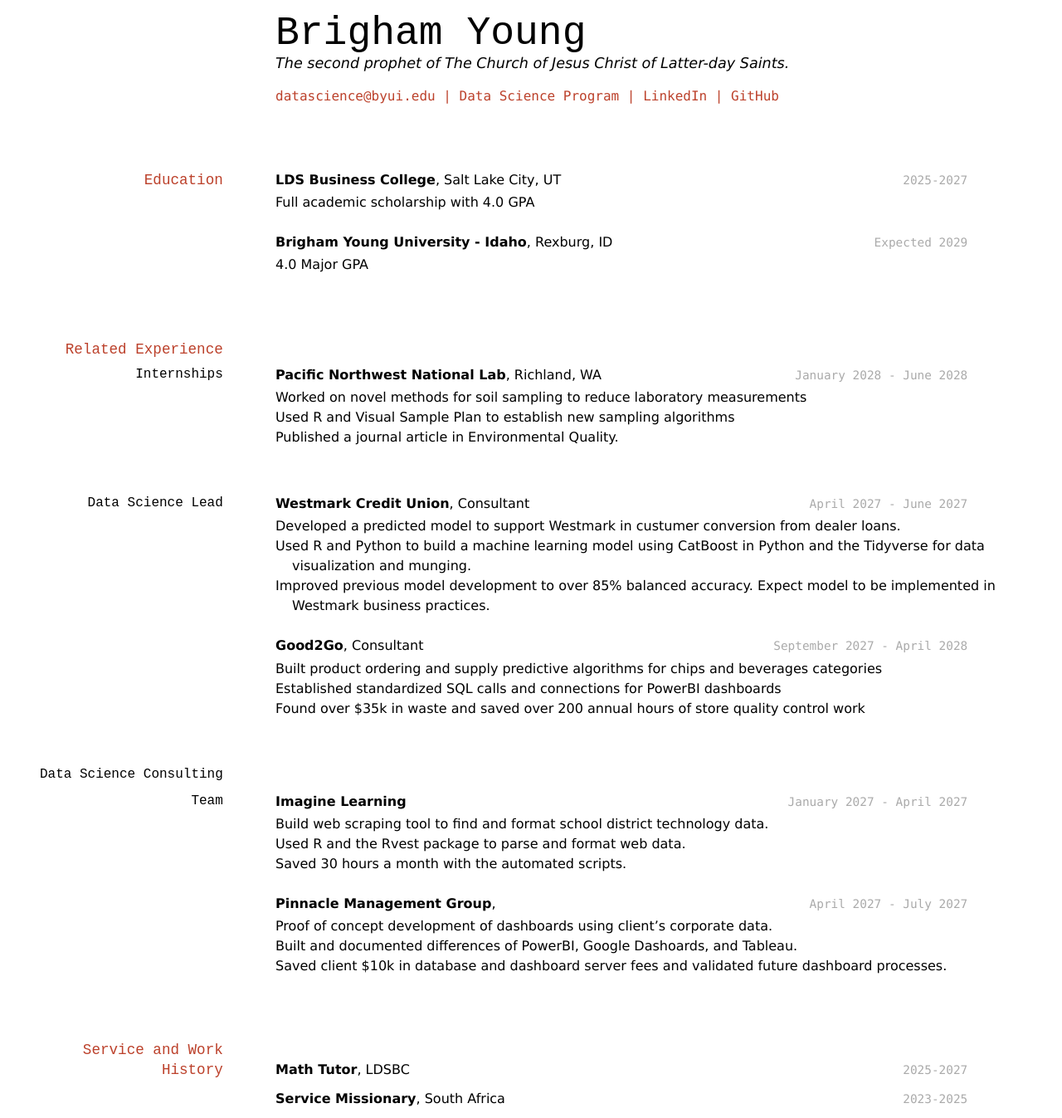
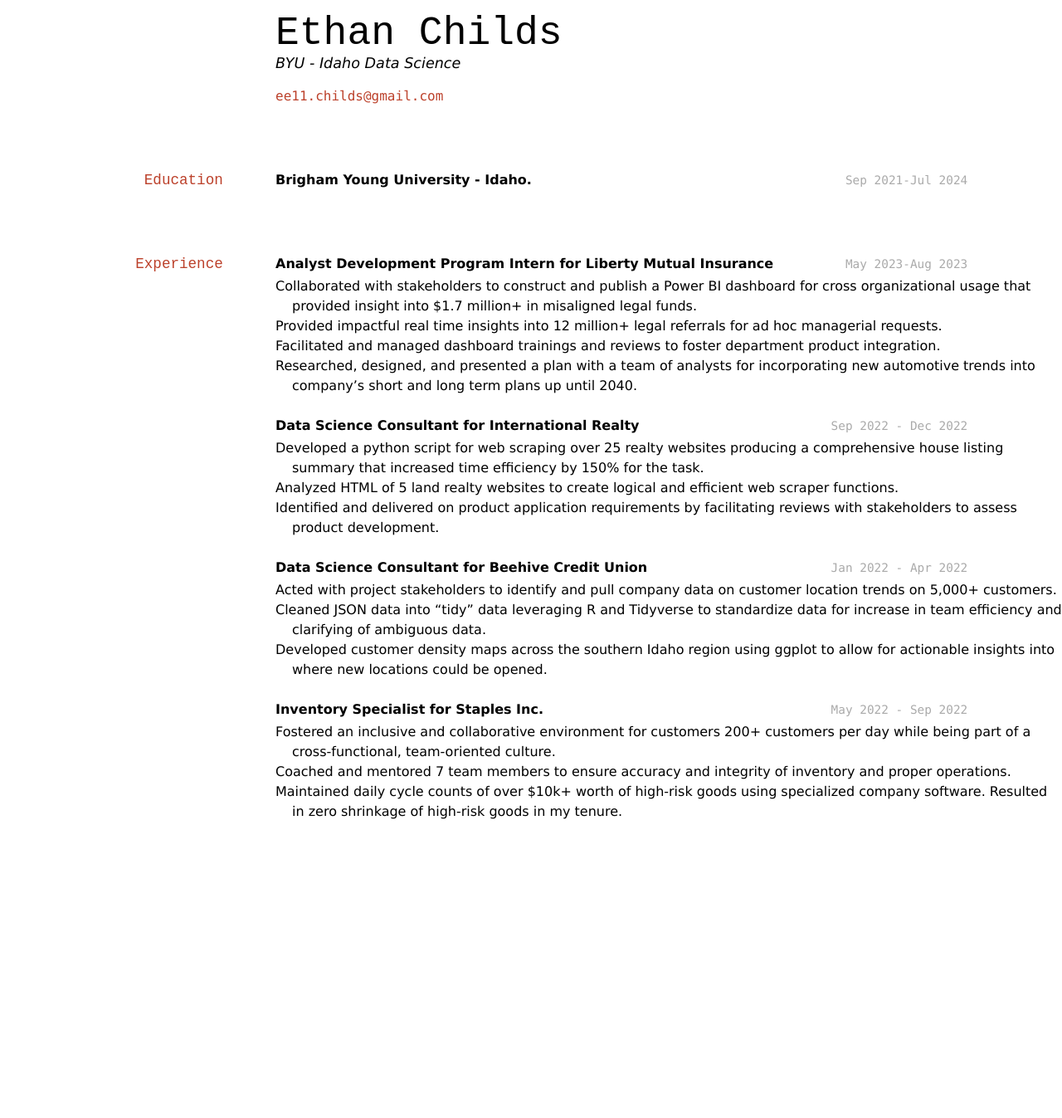
Before and after one commit to byuids-resumes/Childs-Resume-DS250, a Jekyll site: the page built from docs/index.md, in a window 1280 px wide. Shown: the whole page at 83% size. Built offline with Jekyll 4.4.1, drawn with Linux system fonts in a browser that asks for light colours; after the commit the page ends 1014 px from its top, so only the background shows below that.

Commit message:
index change

```diff
--- a/docs/index.md
+++ b/docs/index.md
@@ -1,87 +1,55 @@
 ---
 layout: cv
-title: Brigham Young's Resume
+title: Ethan Childs' CV
 ---
-# Brigham Young
-The second prophet of The Church of Jesus Christ of Latter-day Saints.
+# Ethan Childs
+BYU - Idaho Data Science
 
 <div id="webaddress">
-<a href="datascience@byui.edu">datascience@byui.edu</a>
-| <a href="https://byuidatascience.github.io/development.html">Data Science Program</a>
-| <a href="https://www.linkedin.com/groups/13537407/">LinkedIn</a>
-| <a href="https://github.com/byuids-resumes">GitHub</a>
+<a href="ee11.childs@gmail.com">ee11.childs@gmail.com</a>
 </div>
 
-<!-- https://www.monique.tech/the-art-of-markdown -->
 
 ## Education
 
-`2025-2027`
-__LDS Business College__, Salt Lake City, UT
-
-- Full academic scholarship with 4.0 GPA
-
-`Expected 2029`
-__Brigham Young University - Idaho__, Rexburg, ID
-
-- 4.0 Major GPA
+`Sep 2021-Jul 2024`
+__Brigham Young University - Idaho.__
 
 
-## Related Experience
 
-### Internships
+## Experience
 
-`January 2028 - June 2028`
-__Pacific Northwest National Lab__, Richland, WA
+`May 2023-Aug 2023`
+__Analyst Development Program Intern for Liberty Mutual Insurance__
 
-- Worked on novel methods for soil sampling to reduce laboratory measurements
-- Used R and Visual Sample Plan to establish new sampling algorithms
-- Published a journal article in Environmental Quality.
-
-### Data Science Lead
-
-`April 2027 - June 2027`
-__Westmark Credit Union__, Consultant
-
-- Developed a predicted model to support Westmark in custumer conversion from dealer loans.
-- Used R and Python to build a machine learning model using CatBoost in Python and the Tidyverse for data visualization and munging.
-- Improved previous model development to over 85% balanced accuracy. Expect model to be implemented in Westmark business practices.
-
-`September 2027 - April 2028`
-__Good2Go__, Consultant
-
-- Built product ordering and supply predictive algorithms for chips and beverages categories
-- Established standardized SQL calls and connections for PowerBI dashboards
-- Found over $35k in waste and saved over 200 annual hours of store quality control work
-
-### Data Science Consulting Team
-
-`January 2027 - April 2027`
-__Imagine Learning__
-
-- Build web scraping tool to find and format school district technology data.
-- Used R and the Rvest package to parse and format web data.
-- Saved 30 hours a month with the automated scripts.
-
-`April 2027 - July 2027`
-__Pinnacle Management Group__,
-
-- Proof of concept development of dashboards using client's corporate data.
-- Built and documented differences of PowerBI, Google Dashoards, and Tableau.
-- Saved client $10k in database and dashboard server fees and validated future dashboard processes.
+* Collaborated with stakeholders to construct and publish a Power BI dashboard for cross organizational usage that provided insight into $1.7 million+ in misaligned legal funds.
+* Provided impactful real time insights into 12 million+ legal referrals for ad hoc managerial requests.
+* Facilitated and managed dashboard trainings and reviews to foster department product integration.
+* Researched, designed, and presented a plan with a team of analysts for incorporating new automotive trends into company’s short and long term plans up until 2040.
 
 
-## Service and Work History
+`Sep 2022 - Dec 2022`
+__Data Science Consultant for International Realty__
 
-`2025-2027`
-__Math Tutor__, LDSBC
+* Developed a python script for web scraping over 25 realty websites producing a comprehensive house listing summary that increased time efficiency by 150% for the task.
+* Analyzed HTML of 5 land realty websites to create logical and efficient web scraper functions.
+* Identified and delivered on product application requirements by facilitating reviews with stakeholders to assess product development.
 
+`Jan 2022 - Apr 2022`
+__Data Science Consultant for Beehive Credit Union__
 
-`2023-2025`
-__Service Missionary__, South Africa
+* Acted with project stakeholders to identify and pull company data on customer location trends on 5,000+ customers.
+* Cleaned JSON data into “tidy” data leveraging R and Tidyverse to standardize data for increase in team efficiency and clarifying of ambiguous data.
+* Developed customer density maps across the southern Idaho region using ggplot to allow for actionable insights into where new locations could be opened.
 
+`May 2022 - Sep 2022`
+__Inventory Specialist for Staples Inc.__
+
+* Fostered an inclusive and collaborative environment for customers 200+ customers per day while being part of a cross-functional, team-oriented culture.
+* Coached and mentored 7 team members to ensure accuracy and integrity of inventory and proper operations.
+* Maintained daily cycle counts of over $10k+ worth of high-risk goods using specialized company software. Resulted in zero shrinkage of high-risk goods in my tenure.
 
 
 <!-- ### Footer
 
-Last updated: May 2013 -->
+Last updated: Dec 2023 -->
```
Also changed, not shown: index_example_1.md (+1 -2 lines).
